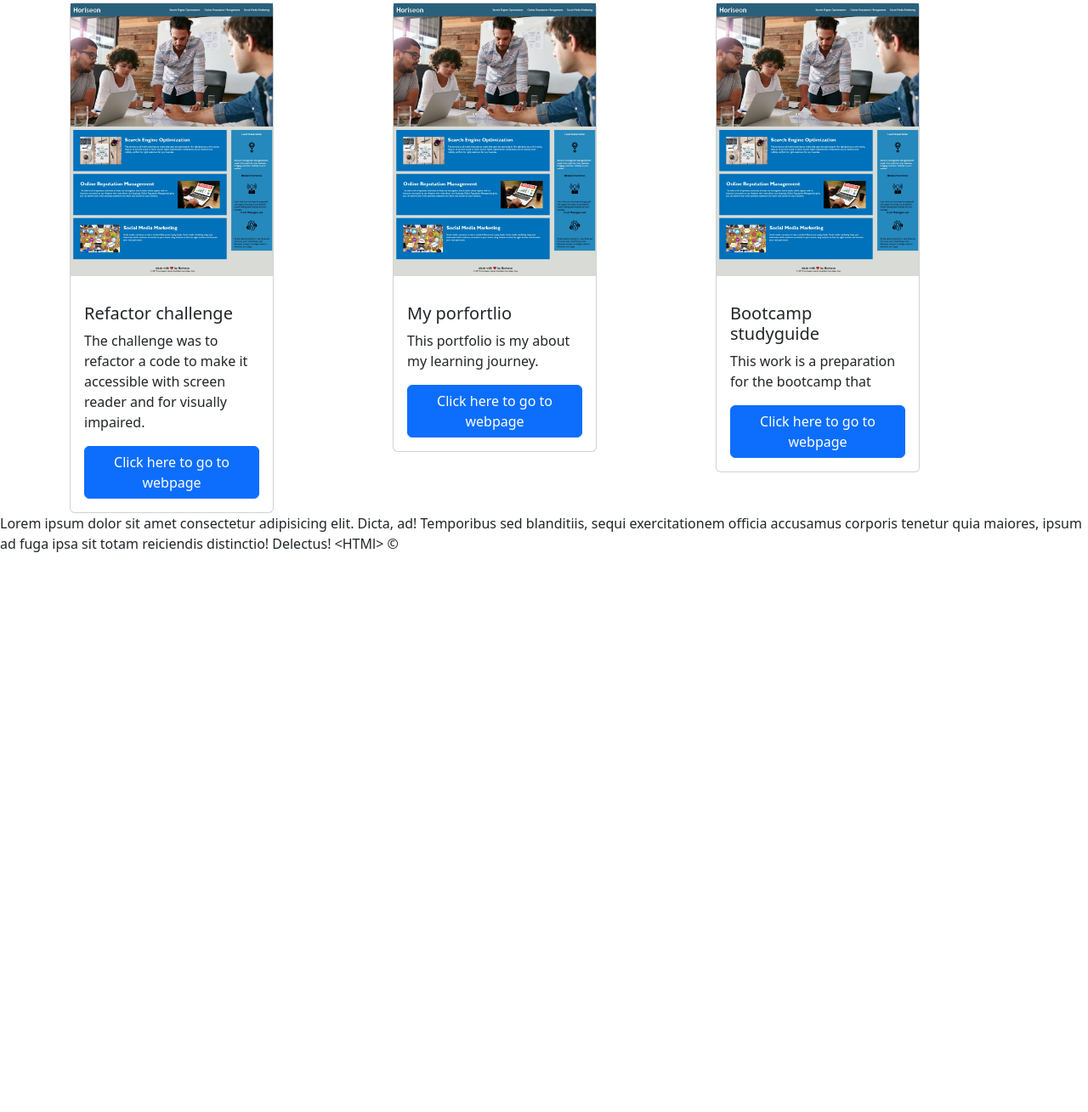
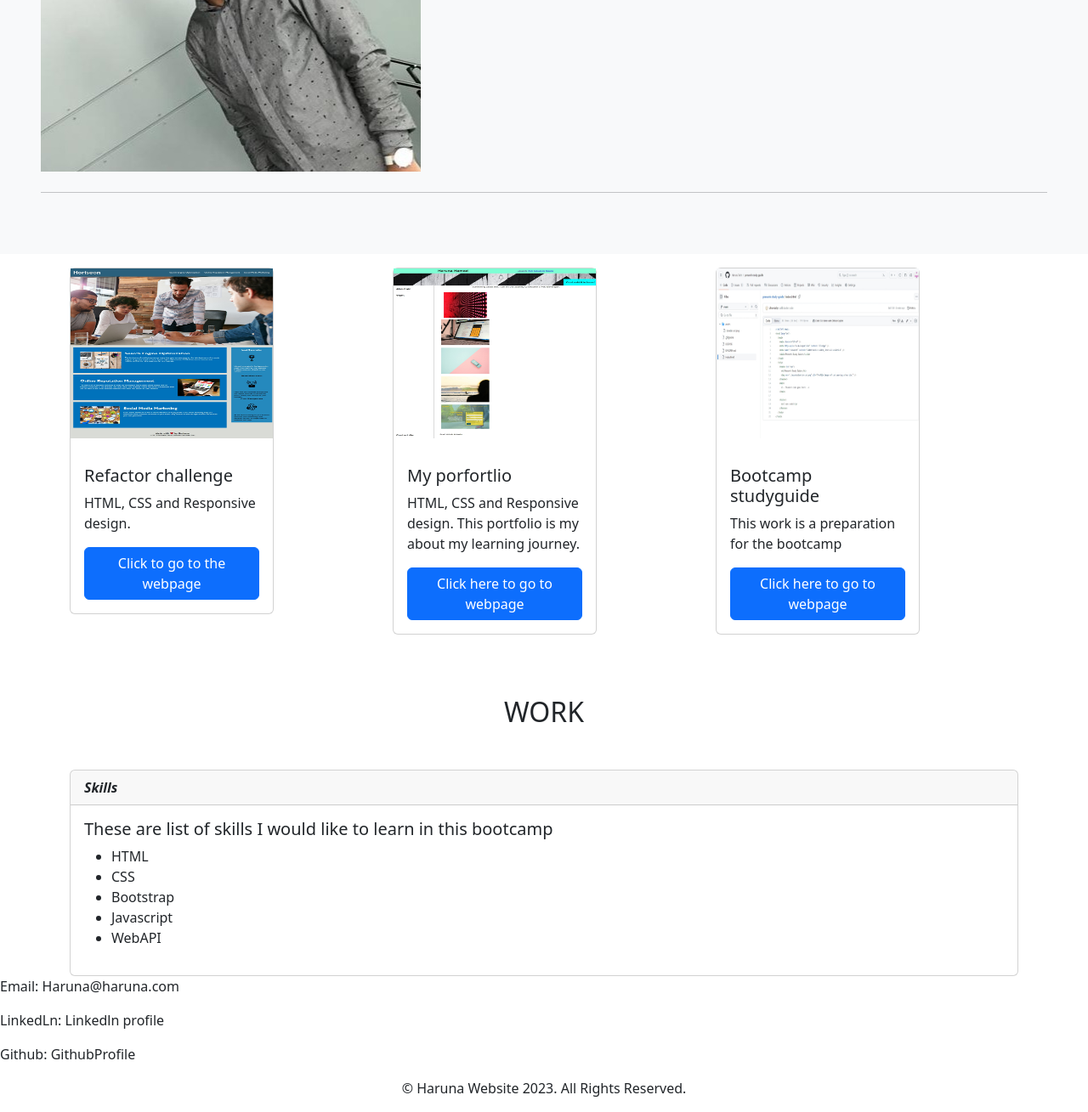
Before and after one commit to HarunaTech/Bootstrap-Portfolio, a plain HTML site: page index.html in a window 1280 px wide. Shown: the part 533-1842 px from the top of the page at 85% size. Before the commit the page ends 1201 px from the top, so only its background shows below. Drawn offline with nearby package versions, Linux system fonts and the light colour scheme.

Commit message:
updated html andC added images

```diff
--- a/css/style.css
+++ b/css/style.css
@@ -0,0 +1,5 @@
+.img-fluid{
+    height: 200px;
+    width: 15rem;
+
+}
--- a/index.html
+++ b/index.html
@@ -3,7 +3,7 @@
   <head>
     <meta charset="utf-8" />
     <meta name="viewport" content="width=device-width, initial-scale=1" />
-    <title>Bootstrap-portfolio</title>
+    <title>Haruna Bootstrap-portfolio</title>
     <link
       href="https://cdn.jsdelivr.net/npm/bootstrap@5.3.2/dist/css/bootstrap.min.css"
       rel="stylesheet"
@@ -38,27 +38,27 @@
           <span class="navbar-toggler-icon"></span>
         </button>
         <div class="collapse navbar-collapse" id="navbarNav">
-          <ul class="navbar-nav">
+          <ul class="navbar-nav  ms-auto">
             <li class="nav-item">
               <a class="nav-link active" aria-current="page" href="#"
                 >About Me</a
               >
             </li>
             <li class="nav-item">
-              <a class="nav-link" href="#">Work</a>
+              <a class="nav-link" href="#work">Work</a>
             </li>
             <li class="nav-item">
               <a class="nav-link" href="#">Contact Me</a>
             </li>
-            <li class="nav-item">
-              <a class="nav-link" href="#" target="_blank">Resume</a>
-            </li>
+            <li class="nav-item"><a class="nav-link" href="#" target="_blank">Resume</a></li>
+
+
+
           </ul>
         </div>
       </div>
     </nav>
 
-    <a href="mailto:hajady@gmail.com"> Email me</a>
 
     <!--End of Nav bar-->
 
@@ -66,61 +66,85 @@
 
     <!-- hero section-->
 
-    <div class="bg-light p-5 rounded-lg m-3">
-      <h1 class="display-4">Jumbotron</h1>
-      <p class="lead">
-        This is a simple hero unit, a simple jumbotron-style component for
-        calling extra attention to featured content or information.
-      </p>
+    <div class="bg-light p-5 rounded-lg m-3 mx-auto">
+      <h1 class="display-4">My Journey</h1>
+      <p class="lead">I am on the journey to become a web Developer.</p>
+      <img src="image/haruna-image.jpg" alt="haruna-image" />
       <hr class="my-4" />
-      <p>
-        It uses utility classes for typography and spacing to space content out
-        within the larger container.
-      </p>
-      <a class="btn btn-primary btn-lg" href="#" role="button">Learn more</a>
     </div>
+
     <!-- End jumbotron -->
 
-    <!-- Work section -->
-    <section class="work section">
+    <!-- Work section-->
+
+    <section class="work-section" id="work">
       <div class="container">
         <div class="row">
           <div class="col-lg-4">
             <div class="card" style="width: 15rem">
-              <img class="img-fluid circle mb-3"src="image/seo-refactor-page.jpeg" alt="Image of a refactor website"/>
+              <img
+                class="img-fluid circle mb-3 "
+                src="image/seo-refactor-page.jpeg"
+                alt="Image of a refactor website"
+              />
               <div class="card-body">
                 <h5 class="card-title">Refactor challenge</h5>
-                <p class="card-text">The challenge was to refactor a code to make it accessible
-                  with screen reader and for visually impaired.</p>
-                <a href="#" class="btn btn-primary"> Click here to go to webpage</a>
+                <p class="card-text">HTML, CSS and Responsive design.</p>
+                <a
+                  href="https://harunatech.github.io/Refactor-Horiseon/"
+                  target="_blank"
+                  class="btn btn-primary"
+                >
+                  Click to go to the webpage</a
+                >
+              </div>
+            </div>
+          </div>
+
+          <div class="col-lg-4">
+            <div class="card" style="width: 15rem">
+              <img
+                class="img-fluid circle mb-3"
+                src="image\portfolio-image.jpeg"
+                alt="Image of a portfolio website"
+              />
+              <div class="card-body">
+                <h5 class="card-title">My porfortlio</h5>
+                <p class="card-text">
+                  HTML, CSS and Responsive design. This portfolio is my about my
+                  learning journey.
+                </p>
+                <a
+                  href="https://harunatech.github.io/HarunaPortfolio/"
+                  target="_blank"
+                  class="btn btn-primary"
+                >
+                  Click here to go to webpage</a
+                >
+              </div>
+            </div>
+          </div>
+
+          <div class="col-lg-4">
+            <div class="card" style="width: 15rem">
+              <img
+                class="img-fluid circle mb-3"
+                src="image\prework-studyguide-page.jpeg"
+                alt="Screen shot of prework study guide"
+              />
+              <div class="card-body">
+                <h5 class="card-title">Bootcamp studyguide</h5>
+                <p class="card-text">
+                  This work is a preparation for the bootcamp
+                </p>
+                <a href="#" class="btn btn-primary">
+                  Click here to go to webpage</a
+                >
               </div>
             </div>
           </div>
 
 
-          <div class="col-lg-4">
-            <div class="card" style="width: 15rem">
-              <img class="img-fluid circle mb-3"src="image/seo-refactor-page.jpeg" alt="Image of a refactor website"/>
-              <div class="card-body">
-                <h5 class="card-title">My porfortlio</h5>
-                <p class="card-text">This portfolio is my about my learning journey.</p>
-                <a href="#" class="btn btn-primary"> Click here to go to webpage</a>
-              </div>
-            </div>
-          </div>
-
-
-
-          <div class="col-lg-4">
-            <div class="card" style="width: 15rem">
-              <img class="img-fluid circle mb-3"src="image/seo-refactor-page.jpeg" alt="Image of a refactor website"/>
-              <div class="card-body">
-                <h5 class="card-title">Bootcamp studyguide</h5>
-                <p class="card-text">This work is a preparation for the bootcamp that </p>
-                <a href="#" class="btn btn-primary"> Click here to go to webpage</a>
-              </div>
-            </div>
-          </div>
 
         </div>
       </div>
@@ -128,11 +152,59 @@
 
     <!-- End of work section -->
 
-    <p>
-      Lorem ipsum dolor sit amet consectetur adipisicing elit. Dicta, ad!
-      Temporibus sed blanditiis, sequi exercitationem officia accusamus corporis
-      tenetur quia maiores, ipsum ad fuga ipsa sit totam reiciendis distinctio!
-      Delectus! &lt;HTMl&gt; &copy;
-    </p>
+    <!-- Skills section-->
+    <section class="skills-section" id="skills">
+        <h2 class="m-5 text-center text-uppercase pt-4"> Work</h2>
+      <div class="container">
+        <div class="card">
+          <div class="card-header">
+            <em><b>Skills</b></em>
+          </div>
+          <div class="card-body">
+            <h5 class="card-title">
+              These are list of skills I would like to learn in this bootcamp
+            </h5>
+            <ul>
+              <li>HTML</li>
+              <li>CSS</li>
+              <li>Bootstrap</li>
+              <li>Javascript</li>
+              <li>WebAPI</li>
+            </ul>
+          </div>
+        </div>
+      </div>
+    </section>
+
+    <!-- End of Skills section-->
+
+
+
+<!--The is an about me section-->
+<section>
+    <div class="col-lg-3">
+            <div class="about me info">
+                <p><span class="title-s">Email: </span><span>Haruna@haruna.com</span></p>
+                <p><span class="title-s">LinkedLn: </span><span>Linkedln profile</span></p>
+                <p><span class="title-s">Github: </span><span>GithubProfile</span></p>
+            </div>
+        </div>
+</section>
+
+
+
+<!--Footer section -->
+<footer>
+    <div class="container">
+        <div class="card-body text-center">
+      <p>&copy; Haruna Website 2023. All Rights Reserved.</p>
+    </div>
+  </footer>
+
+
+  <!-- Optional JavaScript -->
+    <!-- Popper.js, then Bootstrap JS -->
+    <script src="https://cdn.jsdelivr.net/npm/@popperjs/core@2.11.7/dist/umd/popper.min.js" integrity="sha384-zYPOMqeu1DAVkHiLqWBUTcbYfZ8osu1Nd6Z89ify25QV9guujx43ITvfi12/QExE" crossorigin="anonymous"></script>
+    <script src="https://cdn.jsdelivr.net/npm/bootstrap@5.3.0-alpha3/dist/js/bootstrap.min.js" integrity="sha384-Y4oOpwW3duJdCWv5ly8SCFYWqFDsfob/3GkgExXKV4idmbt98QcxXYs9UoXAB7BZ" crossorigin="anonymous"></script>
   </body>
 </html>
```
Also changed, not shown: mywork/seorefactor.html (+12 -1 lines), image/haruna-image.jpg (added).
